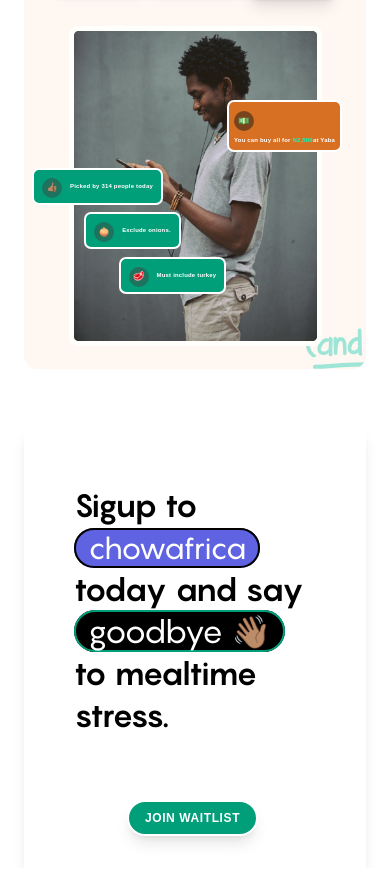
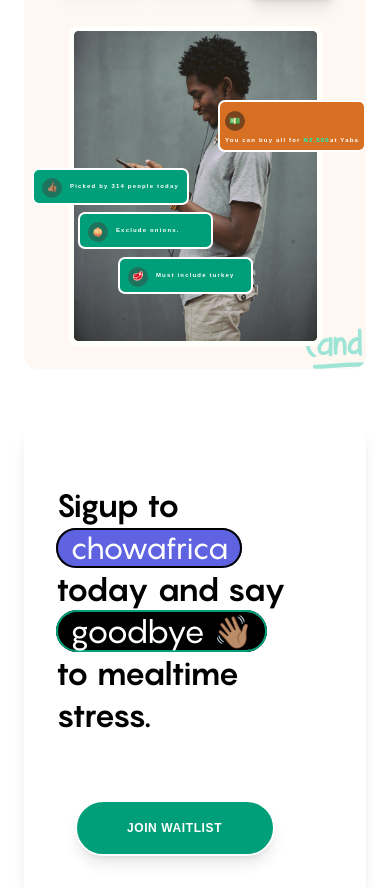
Before and after one commit to VSOLUTIONSE/Frontend-test, a Next.js app: page / in a window 390 px wide. Shown: the part 1721-2609 px from the top of the page. Built offline with nearby package versions, Linux system fonts and the light colour scheme; a web font is replaced by a local one.

Commit message:
fix: adjusted pop up cards

```diff
--- a/src/components/constants/Button.tsx
+++ b/src/components/constants/Button.tsx
@@ -16,7 +16,7 @@
       onClick={onClick}
       className={`${color == "orange" && "bg-primary-orange"}  bg-primary-green  shadow-lg border-2 cursor-pointer  border-white text-white font-sans text-[16px] text-center md:leading-[24px] sm:tracking-[0.6px] uppercase sm:text-[12px] sm:py-[7px] sm:px-[16px] font-bold sm:h-auto  md:w-[200px] h-[${
         height ?? "56"
-      }px]  rounded-[56px] hover:bg-primary-green`}
+      }px]  rounded-[56px] `}
     >
       {props.children}
     </button>
--- /dev/null
+++ b/src/components/constants/ButtonSecondary.tsx
@@ -0,0 +1,26 @@
+// "use client"
+import React from "react";
+
+type Props = {
+  onClick?: () => void;
+  children: React.ReactNode;
+  height?: string;
+  width?: string;
+  color?: string;
+};
+
+const ButtonSecondary = (props: Props) => {
+  const { onClick, height } = props;
+  return (
+    <button
+      onClick={onClick}
+      className={`  bg-primary-green  shadow-lg border-2 cursor-pointer  border-white text-white font-sans text-[16px] text-center md:leading-[24px] sm:tracking-[0.6px] uppercase sm:text-[12px]  font-bold   w-[200px] h-[${
+        height ?? "56"
+      }px]  rounded-[56px] `}
+    >
+      {props.children}
+    </button>
+  );
+};
+
+export default ButtonSecondary;
--- a/src/components/home/Footer.tsx
+++ b/src/components/home/Footer.tsx
@@ -1,17 +1,18 @@
 "use client";
 import { useHandleWaitList } from "@/hooks/useHandleWaitList";
 import React from "react";
-import Button from "../constants/Button";
+// import Button from "../constants/Button";
+import ButtonSecondary from "../constants/ButtonSecondary";
 
 const Footer = () => {
   const handleJoinWaitList = useHandleWaitList();
 
   return (
     <div className="flex font-pangram md:max-w-[1140px] w-full mx-auto mt-[59px] shadow-lg md:mr-[96px] ">
-      <div className="md:h-[180px]   md:pl-[70px] sm:pt-[56px] sm:pb-[32px] sm:pl-[32px] sm:pr-[37px] md:pr-[42px]  mx-auto  flex sm:flex-col md:gap-x-[246px] sm:gap-y-[64px]  justify-center items-center">
+      <div className="md:h-[180px] md:pl-[70px] sm:pt-[56px] sm:pb-[32px] sm:pl-[32px] sm:pr-[37px] md:pr-[42px]  md:mx-auto  flex sm:flex-col md:gap-x-[246px] sm:gap-y-[64px]  md:justify-center items-center ">
         <div className="text-[32px] sm:w-[237px] font-bold w-full   leading-[42px] md:w-[585px]">
           Sigup to{" "}
-          <span className="bg-[#5F63E1] text-[30px]  sm:text-[30px] leading-[32px]  font-normal text-white rounded-[40px] border-2 border-black px-[12px]">
+          <span className="bg-[#5F63E1] text-[30px]  sm:text-[30px] leading-[32px]  font-normal text-white rounded-[40px] border-2 border-black px-[12px] ">
             chowafrica
           </span>{" "}
           <span className="md:hidden">today</span> and say{" "}
@@ -21,7 +22,9 @@
           </span>{" "}
           to mealtime stress.
         </div>
-        <Button onClick={handleJoinWaitList}>Join Waitlist</Button>
+        <ButtonSecondary onClick={handleJoinWaitList}>
+          Join Waitlist
+        </ButtonSecondary>
       </div>
     </div>
   );
--- a/src/components/ui/Banner.tsx
+++ b/src/components/ui/Banner.tsx
@@ -13,13 +13,13 @@
           className="relative w-full h-auto "
         />
       </div>
-      <div className="absolute sm:top-[65%] md:top-[25%]  right-6">
+      <div className="absolute sm:top-[65%] md:top-[25%] sm:right-0  right-6">
         <PopUpLayout hori={false}>
           <div className="w-5 flex items-center h-5 text-[9px] text-center mt-[4.37px]  rounded-full bg-[#77441E]">
             <span className="ml-1">💵</span>
           </div>
 
-          <p className="text-[9.28px] sm:text-[5.98px] tracking-[0.19px]">
+          <p className="text-[9.28px] sm:text-[5.98px] tracking-[1.19px]">
             You can buy all for <span className="text-[#01FFC2]">N2,500</span>
             at Yaba
           </p>
@@ -32,7 +32,7 @@
               <span>👍🏽</span>
             </div>
 
-            <p className="text-[9.28px] sm:text-[5.98px] tracking-[0.19px]">
+            <p className="text-[9.28px] sm:text-[5.98px] tracking-[1.19px]">
               Picked by 314 people today
             </p>
           </PopUpLayout>
@@ -43,7 +43,7 @@
               <span>🧅</span>
             </div>
 
-            <p className="text-[9.28px] sm:text-[5.98px] tracking-[0.19px]">
+            <p className="text-[9.28px] sm:text-[5.98px] tracking-[1.19px]">
               Exclude onions.
             </p>
           </PopUpLayout>
@@ -55,7 +55,7 @@
               <span>🥩</span>
             </div>
 
-            <p className="text-[9.28px] sm:text-[5.98px] tracking-[0.19px]">
+            <p className="text-[9.28px] sm:text-[5.98px] tracking-[1.19px]">
               Must include turkey
             </p>
           </PopUpLayout>
--- a/src/components/ui/PopUpLayout.tsx
+++ b/src/components/ui/PopUpLayout.tsx
@@ -5,9 +5,9 @@
 };
 export const PopUpLayout = (props: PropsWithChildren<Props>) => {
   return (
-    <div className="flex h-[39px] font-sans justify-center items-center">
+    <div className="flex w-full h-[39px] font-sans justify-center items-center">
       {props.hori ? (
-        <div className="flex border-2 max-w-[175px]  gap-x-[8px] px-[8px]    font-bold  sm:py-[5px] py-[10px] bg-primary-green rounded-[7px] border-white justify-center items-center ">
+        <div className="flex border-2 sm:min-w-[135px] min-w-[180px]   gap-x-[8px] px-[8px]    font-bold  sm:py-[5px] py-[10px] bg-primary-green rounded-[7px] border-white  items-center ">
           {props.children}
         </div>
       ) : (
```
Also changed, not shown: src/components/home/MealBannerSection.tsx (line endings or trailing spaces), src/components/ui/CloudSVGS.tsx (line endings or trailing spaces).
